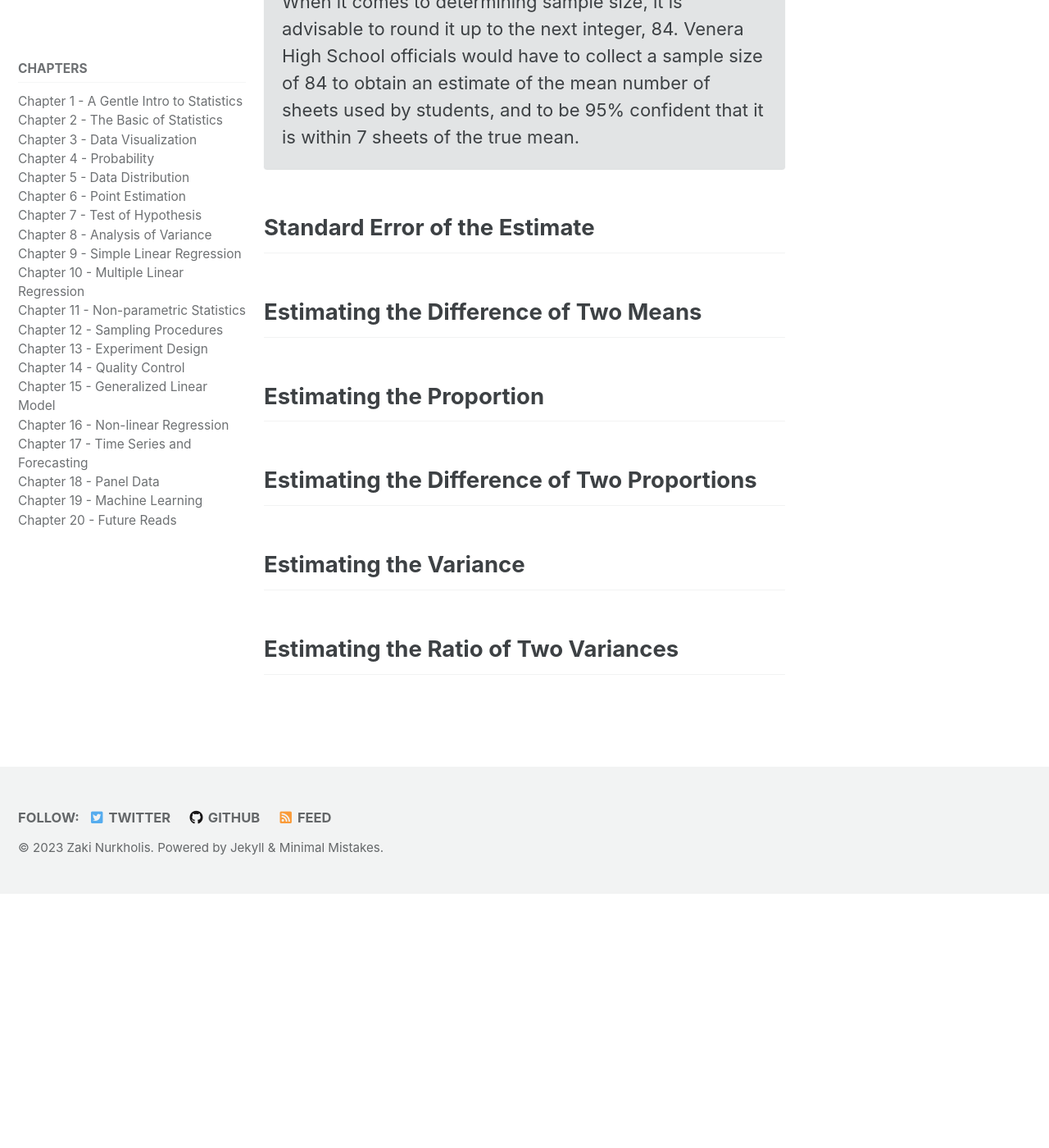
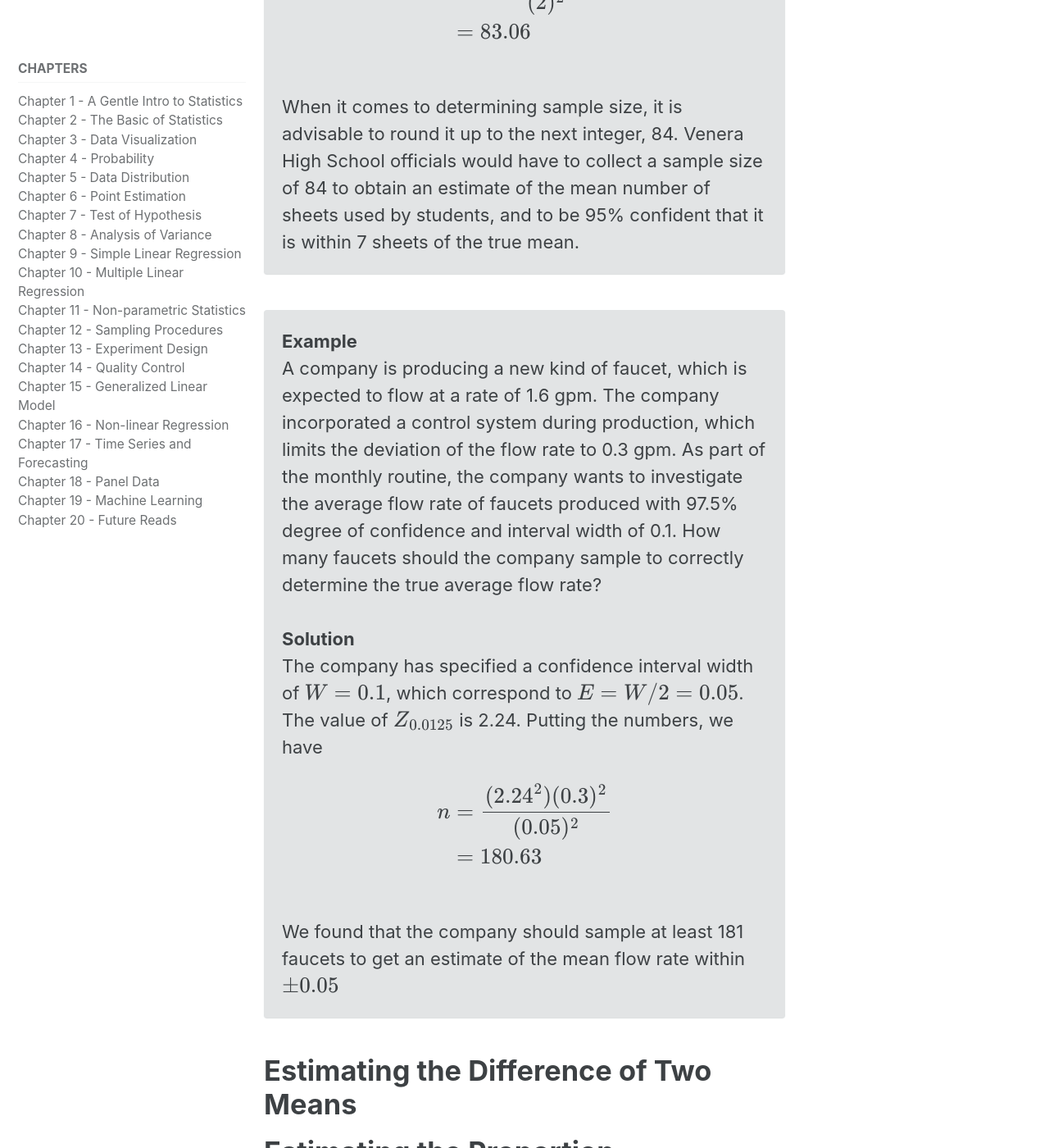
Before and after one commit to mouse3mic3/statistical-method, a Jekyll site: the page built from _pages/chapter-6.markdown, in a window 1280 px wide and 1400 px high, scrolled down 8628 px. Shown: the whole window at 82% size. Built offline with Jekyll 4.4.1, drawn with Linux system fonts in a browser that asks for light colours; cached includes are drawn as plain includes; formulas are drawn with MathJax 3; before the commit the page ends 9718 px from its top, so only the background shows below that; some of the changed text lies outside the part shown.

Commit message:
added ch6 ch7 content

```diff
--- a/_pages/chapter-6.markdown
+++ b/_pages/chapter-6.markdown
@@ -100,19 +100,22 @@ When the sample size is small and our sample is not close to normal, using the z
 add note
 
 ## Sample Size Requirement
-It is possible to calculate the (minimum) sample size given a desired error level E.
+It is possible to calculate the (minimum) sample size given a desired error level E (or a given confidence interval width).
 
 Previously, the $100(1-\alpha)\%$ confidence interval of the mean estimate $\bar{y} \pm z_{\frac{\alpha}{2}}\sigma/\sqrt{n}$.
 
-Let $E = z_{\frac{\alpha}{2}}\sigma/\sqrt{n}$ be our error term.
+Let $E = z_{\frac{\alpha}{2}}\sigma/\sqrt{n}$ be our error term. Our confidence interval width is $W = 2E$.
 
 Solving for n, we have $n = \frac{z_{\frac{\alpha}{2}}^2\sigma^2}{E^2}$
+
+We may also replace $E$ with $W/2$.
 
 <div class="notice--primary">
 
 <b>Example</b><br>
 Venera High School students often use paper to write notes and work on assignments. The amount of paper used has skyrocketed recently nearing the final exam. The school official wants to monitor the average number of sheets used by a student in a day and develop a strategy to reduce its usage. For the estimates to be useful, they must be within 2 sheets of the true mean. Previous studies have shown that a similar high school student uses 7 sheets a day with a standard deviation of 9.3. How many students should be sampled in order to be 95% confident that the estimated number of sheets used will satisfy the level of accuracy?
 <br><br>
+<b>Solution</b><br>
 Since the school does not know the population standard deviation, it is possible to use the number from previous study in a similar high school. We have $s = 9.3$ and $E = 2$. From the given confidence level of 95%, we have $\alpha = 5\%$ and $z_{2.5\%} = 1.96$. Thus,
 <br>
 $$\begin{align}
@@ -124,14 +127,29 @@ When it comes to determining sample size, it is advisable to round it up to the
 
 </div>
 
-## Standard Error of the Estimate
+<div class="notice--primary">
 
-## Estimating the Difference of Two Means
+<b>Example</b><br>
+A company is producing a new kind of faucet, which is expected to flow at a rate of 1.6 gpm. The company incorporated a control system during production, which limits the deviation of the flow rate to 0.3 gpm. As part of the monthly routine, the company wants to investigate the average flow rate of faucets produced with 97.5% degree of confidence and interval width of 0.1. How many faucets should the company sample to correctly determine the true average flow rate?
+<br><br>
+<b>Solution</b><br>
+The company has specified a confidence interval width of $W = 0.1$, which correspond to $E = W/2 = 0.05$. The value of $Z_{0.0125}$ is 2.24. Putting the numbers, we have
+<br>
+$$\begin{align}
+n &= \frac{(2.24^2)(0.3)^2}{(0.05)^2}\\
+&= 180.63
+\end{align}$$
+<br>
+We found that the company should sample at least 181 faucets to get an estimate of the mean flow rate within $\pm0.05$
 
-## Estimating the Proportion
+</div>
 
-## Estimating the Difference of Two Proportions
+# Estimating the Difference of Two Means
 
-## Estimating the Variance
+# Estimating the Proportion
 
-## Estimating the Ratio of Two Variances
+# Estimating the Difference of Two Proportions
+
+# Estimating the Variance
+
+# Estimating the Ratio of Two Variances
```
Also changed, not shown: _pages/chapter-7.markdown (+19 -0 lines).
